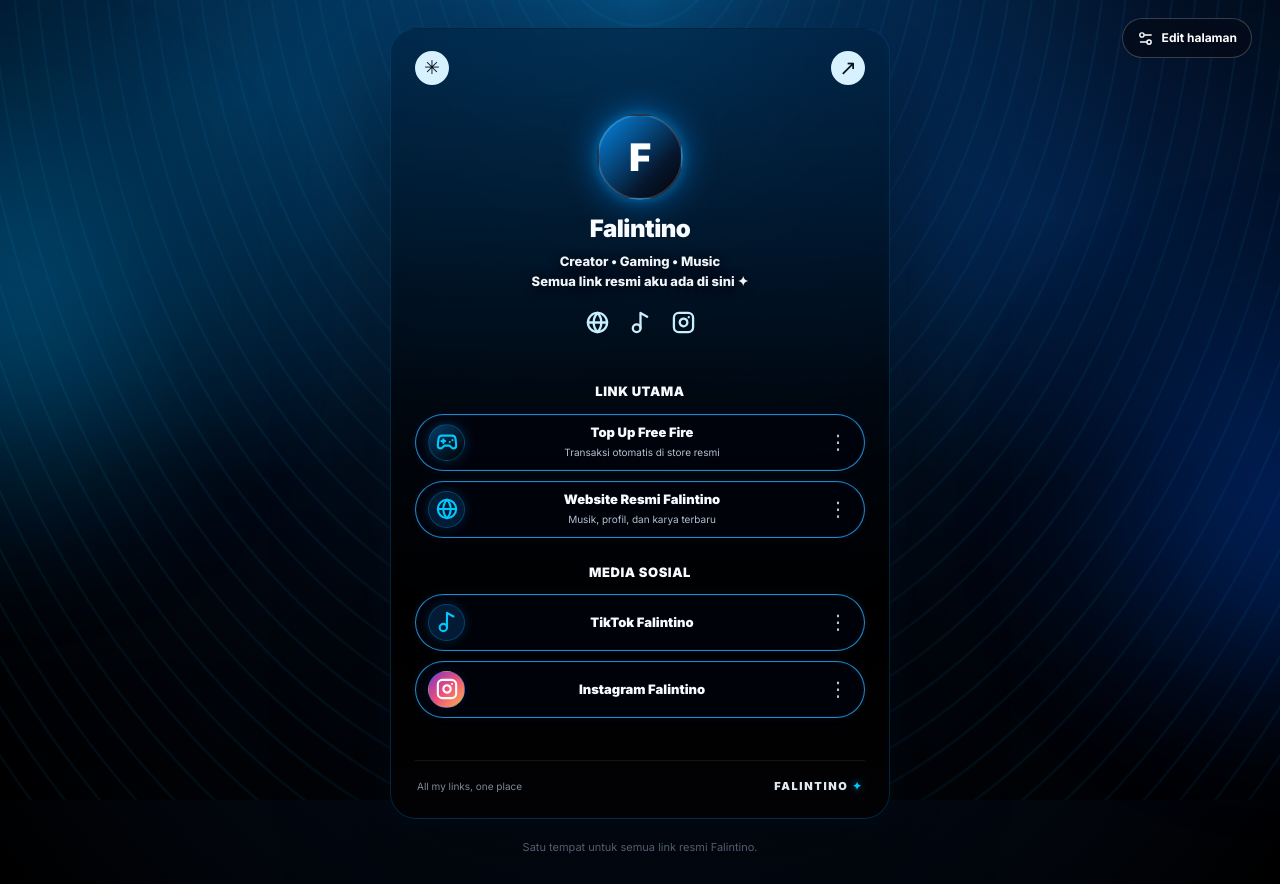
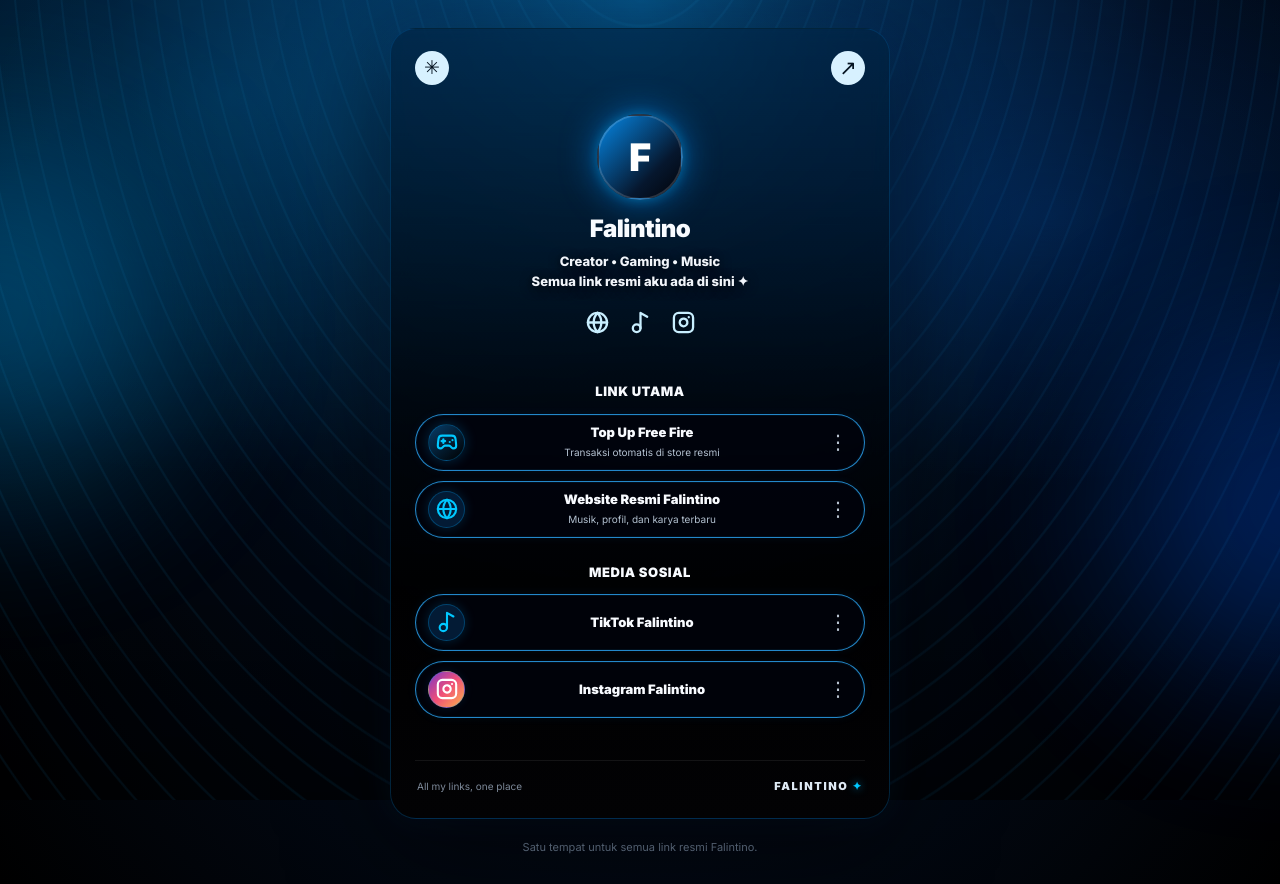
Before and after one commit to falintino/falintino, a Next.js app in the folder link-page/: page / in a window 1280 px wide. Built offline with nearby package versions, Linux system fonts and the light colour scheme.

Commit message:
Show bio editor only on protected admin route

```diff
--- a/link-page/app/page.tsx
+++ b/link-page/app/page.tsx
@@ -1,5 +1,6 @@
 "use client";
 import { useEffect, useState } from "react";
+import { usePathname } from "next/navigation";
 import { Instagram, Play, Music2, Facebook, Mail, Globe, MessageCircle, Gamepad2, Settings2, Plus, Trash2, X, Save, Link2, Image as ImageIcon, Video } from "lucide-react";
 
 type LinkItem = { id: string; title: string; url: string; group: string; icon: string; subtitle?: string };
@@ -16,6 +17,8 @@
 function BrandIcon({type}:{type:string}) { return <>{iconMap[type] || <Link2/>}</>; }
 function loadProfile():Profile { try { const s=localStorage.getItem("falintino-link-profile"); if(!s)return defaults; const saved={...defaults,...JSON.parse(s)} as Profile; const generic=new Set(["https://www.youtube.com/","https://youtube.com/","https://wa.me/","https://whatsapp.com/","https://discord.com/","https://facebook.com/","mailto:hyperdarkking@gmail.com"]); saved.links=(saved.links||defaults.links).filter(link=>!generic.has(link.url)); return saved; } catch { return defaults; } }
 export default function Home() {
+ const pathname = usePathname();
+ const isAdmin = pathname === "/admin" || pathname.startsWith("/admin/");
  const [profile,setProfile]=useState<Profile>(defaults),[draft,setDraft]=useState<Profile>(defaults),[editing,setEditing]=useState(false),[tab,setTab]=useState("profile"),[notice,setNotice]=useState("");
  useEffect(()=>{setProfile(loadProfile());},[]);
  const groups=Array.from(new Set(profile.links.map(x=>x.group.trim()||"LAINNYA")));
@@ -27,7 +30,7 @@
  return <main className="site-shell">
   {profile.backgroundType==="video"&&profile.background?<video className="background-media" src={profile.background} autoPlay muted loop playsInline/>:profile.background?<div className="background-media" style={{backgroundImage:`linear-gradient(180deg,rgba(0,7,20,.35),rgba(0,0,0,.92)),url("${profile.background}")`}}/>:null}
   <div className="water-texture"/><div className="ambient ambient-one"/><div className="ambient ambient-two"/>
-  <button className="edit-trigger" onClick={openEditor}><Settings2 size={17}/> Edit halaman</button>
+  {isAdmin&&<button className="edit-trigger" onClick={openEditor}><Settings2 size={17}/> Edit halaman</button>}
   <section className="profile-card">
    <div className="top-actions"><span className="sparkle">✳</span><button className="share-button" aria-label="Bagikan" onClick={()=>{navigator.clipboard?.writeText(location.href);setNotice("Alamat halaman siap dibagikan.");setTimeout(()=>setNotice(""),2500);}}>↗</button></div>
    <header className="profile-header"><div className="avatar">{profile.avatar?<img src={profile.avatar} alt={profile.name}/>:<span>F</span>}</div><h1>{profile.name}</h1><p>{profile.bio}</p>
```
